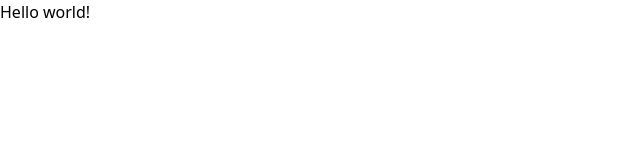
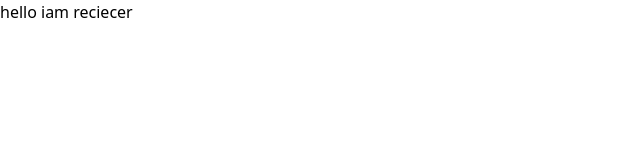
Before and after one commit to BasirKhan418/video-calling-app, a React (Vite) app in the folder frontend/: page /recieve in a window 1280 px wide. Shown: the top 160 px of the page, without its empty margins (0-640 px from the left). Built offline with nearby package versions, Linux system fonts and the light colour scheme.

Commit message:
basic github commit done

```diff
--- a/frontend/package.json
+++ b/frontend/package.json
@@ -11,7 +11,8 @@
   },
   "dependencies": {
     "react": "^18.3.1",
-    "react-dom": "^18.3.1"
+    "react-dom": "^18.3.1",
+    "react-router-dom": "^7.1.1"
   },
   "devDependencies": {
     "@eslint/js": "^9.17.0",
--- a/frontend/src/App.tsx
+++ b/frontend/src/App.tsx
@@ -1,7 +1,18 @@
+import React from 'react';
+import Home from './components/Home';
+import Reciever from './components/Reciever';
+import Sender from './components/Sender';
+import { BrowserRouter, Routes, Route } from 'react-router-dom';
 export default function App() {
   return (
-    <h1 className="text-3xl font-bold underline text-red-500">
-      Hello world!
-    </h1>
+    <>
+    <BrowserRouter>
+    <Routes>
+      <Route path='/' element={<Home/>}/>
+      <Route path='/send' element={<Sender/>}/>
+      <Route path='/recieve' element={<Reciever/>}/>
+    </Routes>
+    </BrowserRouter>
+    </>
   )
 }
--- /dev/null
+++ b/frontend/src/components/Home.tsx
@@ -0,0 +1,11 @@
+import React from 'react'
+
+const Home = () => {
+  return (
+    <div>
+      hello home
+    </div>
+  )
+}
+
+export default Home
--- /dev/null
+++ b/frontend/src/components/Reciever.tsx
@@ -0,0 +1,11 @@
+import React from 'react'
+
+const Reciever = () => {
+  return (
+    <div>
+      hello  iam reciecer
+    </div>
+  )
+}
+
+export default Reciever
--- /dev/null
+++ b/frontend/src/components/Sender.tsx
@@ -0,0 +1,11 @@
+import React from 'react'
+
+const Sender = () => {
+  return (
+    <div>
+      hello iam sender
+    </div>
+  )
+}
+
+export default Sender
```
Also changed, not shown: 1 other file (tests, documents, lock files or other folders).
